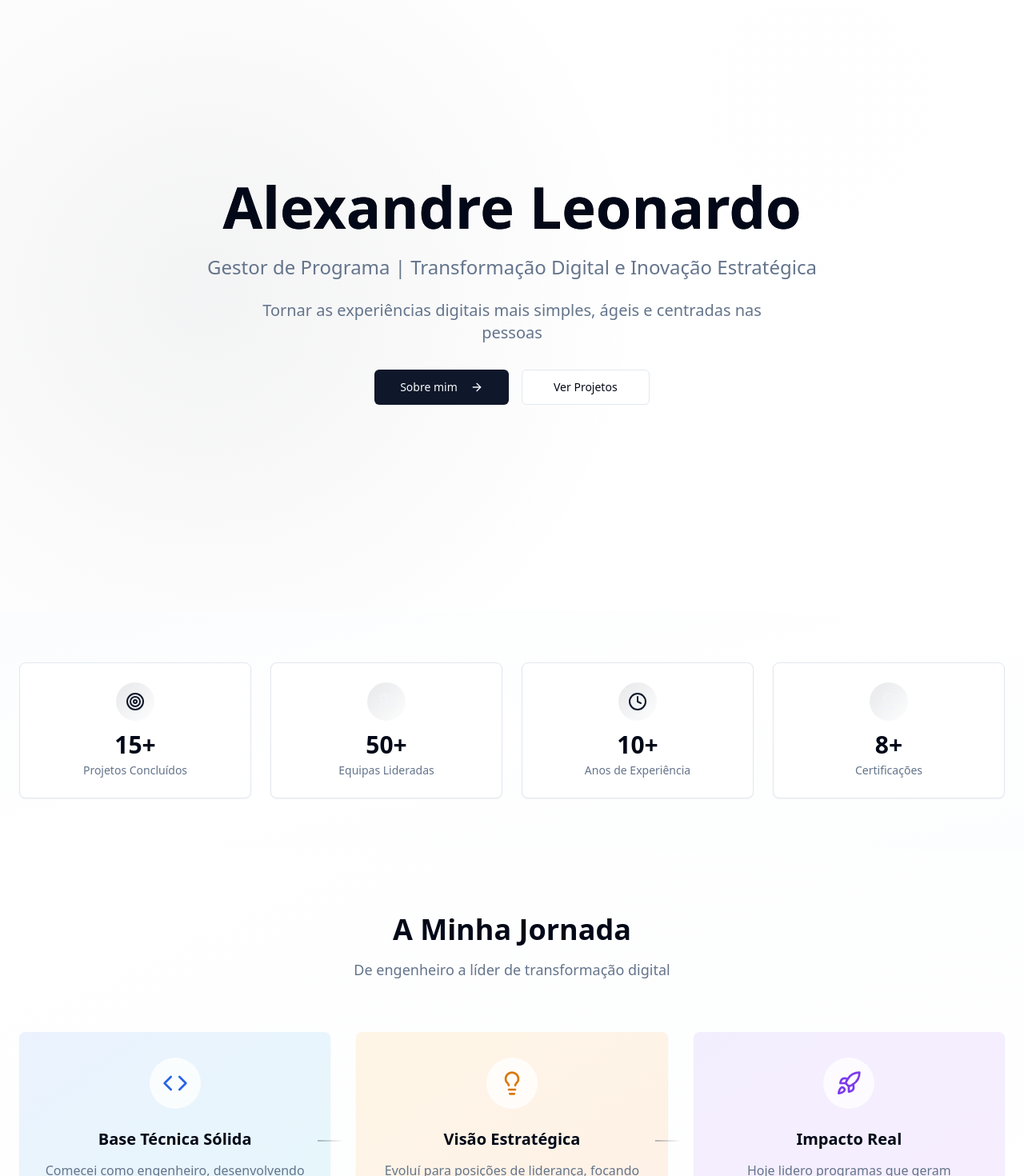
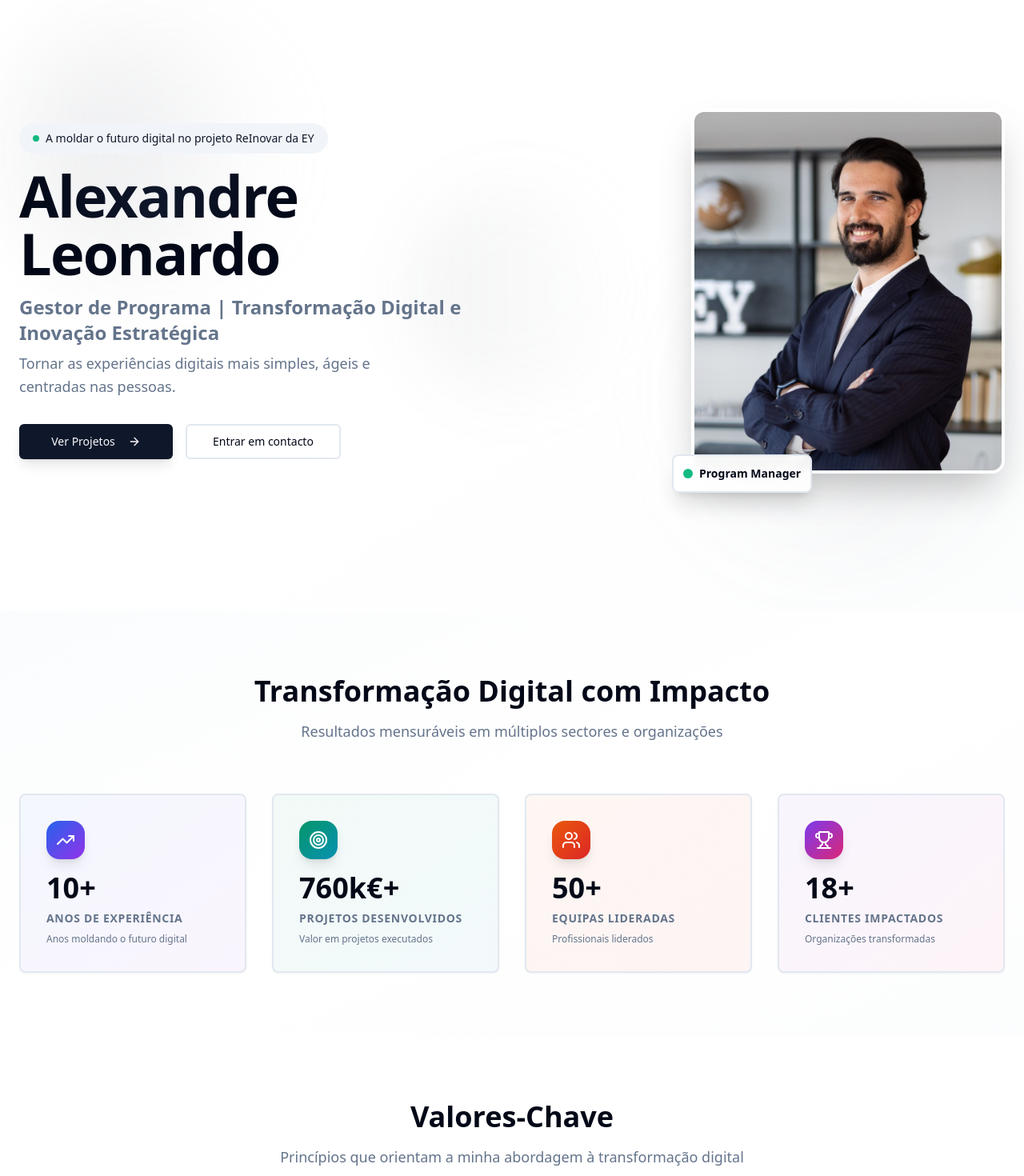
Before and after one commit to AlexandreLeonardo12/timeline-evolution, a React (Vite) app: page / in a window 1280 px wide. Shown: the part 100-1570 px from the top of the page at 80% size. Built offline with nearby package versions, Linux system fonts and the light colour scheme.

Commit message:
Refactor: Improve homepage design
Refactors the homepage to align with the user's provided example, aiming for a modern, dynamic, and high-value aesthetic. Innovates the presentation of metrics to reduce redundancy and enhance its appeal as a living CV for recruiters and potential employers.

```diff
--- a/src/pages/Index.tsx
+++ b/src/pages/Index.tsx
@@ -1,59 +1,222 @@
 import { Button } from '@/components/ui/button';
-import { ArrowRight } from 'lucide-react';
+import { ArrowRight, Briefcase, Code, Users, Trophy, Target, TrendingUp } from 'lucide-react';
 import { Link } from 'react-router-dom';
 import ContactCTA from '@/components/ContactCTA';
 import SEOHead from '@/components/SEOHead';
-import Indicators from '@/components/Indicators';
-import Journey from '@/components/Journey';
+import { Card } from '@/components/ui/card';
+import { Badge } from '@/components/ui/badge';
 import { useLanguage } from '@/contexts/LanguageContext';
 
 const Index = () => {
   const { t } = useLanguage();
+
+  const metrics = [
+    {
+      value: '10+',
+      label: t('indicators.experience'),
+      icon: TrendingUp,
+      description: 'Anos moldando o futuro digital',
+      color: 'from-blue-600 to-purple-600'
+    },
+    {
+      value: '760k€+',
+      label: 'Projetos Desenvolvidos',
+      icon: Target,
+      description: 'Valor em projetos executados',
+      color: 'from-emerald-600 to-cyan-600'
+    },
+    {
+      value: '50+',
+      label: t('indicators.teams'),
+      icon: Users,
+      description: 'Profissionais liderados',
+      color: 'from-orange-600 to-red-600'
+    },
+    {
+      value: '18+',
+      label: 'Clientes Impactados',
+      icon: Trophy,
+      description: 'Organizações transformadas',
+      color: 'from-violet-600 to-pink-600'
+    }
+  ];
+
+  const values = [
+    {
+      title: 'Simplicidade Estratégica',
+      description: 'Simplifico processos complexos, desenhando soluções intuitivas e centradas nas pessoas.',
+      icon: Target
+    },
+    {
+      title: 'Arquitetura Flexível',
+      description: 'Concebo soluções com visão de longo prazo, com impacto real e mensurável.',
+      icon: Code
+    },
+    {
+      title: 'Rigor e Agilidade',
+      description: 'Integro frameworks sólidas com metodologias ágeis, ajustando à realidade de cada contexto.',
+      icon: Briefcase
+    }
+  ];
 
   return (
     <>
       <SEOHead />
 
       {/* Hero Section */}
-      <div className="min-h-screen flex items-center justify-center bg-background relative overflow-hidden">
-        {/* Background Effects */}
-        <div className="absolute inset-0 bg-[radial-gradient(circle_at_20%_50%,hsl(var(--primary)/0.05),transparent_50%)]" />
-        <div className="absolute inset-0 bg-[radial-gradient(circle_at_80%_20%,hsl(var(--accent)/0.05),transparent_50%)]" />
+      <div className="min-h-screen flex items-center relative overflow-hidden bg-gradient-to-br from-background via-background to-muted/20">
+        {/* Animated Background */}
+        <div className="absolute inset-0">
+          <div className="absolute top-20 left-10 w-72 h-72 bg-gradient-to-r from-primary/10 to-accent/10 rounded-full blur-3xl animate-pulse"></div>
+          <div className="absolute bottom-20 right-10 w-96 h-96 bg-gradient-to-r from-accent/10 to-primary/10 rounded-full blur-3xl animate-pulse delay-700"></div>
+          <div className="absolute top-1/2 left-1/2 transform -translate-x-1/2 -translate-y-1/2 w-64 h-64 bg-gradient-to-r from-primary/5 to-accent/5 rounded-full blur-2xl"></div>
+        </div>
 
-        <div className="container mx-auto px-6 text-center space-y-8 relative z-10">
-          <div className="space-y-6 animate-fade-in">
-            <h1 className="text-4xl md:text-6xl lg:text-7xl font-bold text-foreground bg-gradient-to-br from-foreground to-foreground/70 bg-clip-text">
-              {t('hero.title')}
+        <div className="container mx-auto px-6 relative z-10">
+          <div className="grid lg:grid-cols-2 gap-12 items-center">
+            {/* Content */}
+            <div className="space-y-8 animate-fade-in">
+              <div className="space-y-4">
+                <Badge variant="secondary" className="inline-flex items-center gap-2 px-4 py-2 text-sm font-medium">
+                  <div className="w-2 h-2 bg-emerald-500 rounded-full animate-pulse"></div>
+                  A moldar o futuro digital no projeto ReInovar da EY
+                </Badge>
+
+                <h1 className="text-5xl md:text-7xl font-bold tracking-tight">
+                  <span className="bg-gradient-to-r from-foreground via-primary to-foreground bg-clip-text text-transparent">
+                    Alexandre
+                  </span>
+                  <br />
+                  <span className="text-foreground">Leonardo</span>
                 </h1>
-            <p className="text-xl md:text-2xl text-muted-foreground max-w-3xl mx-auto leading-relaxed">
-              {t('hero.subtitle')}
+
+                <div className="space-y-2">
+                  <p className="text-xl md:text-2xl font-semibold text-muted-foreground">
+                    Gestor de Programa | Transformação Digital e Inovação Estratégica
                   </p>
-            <p className="text-lg md:text-xl text-muted-foreground max-w-2xl mx-auto">
-              {t('hero.description')}
+                  <p className="text-lg text-muted-foreground leading-relaxed max-w-lg">
+                    Tornar as experiências digitais mais simples, ágeis e centradas nas pessoas.
                   </p>
                 </div>
+              </div>
 
-          <div className="flex flex-col sm:flex-row gap-4 justify-center items-center animate-fade-in">
-            <Link to="/about">
-              <Button size="lg" className="group min-w-40">
-                {t('hero.about')}
+              {/* Action Buttons */}
+              <div className="flex flex-col sm:flex-row gap-4">
+                <Link to="/projects">
+                  <Button size="lg" className="group min-w-48 bg-gradient-to-r from-primary to-primary/80 hover:from-primary/90 hover:to-primary/70 shadow-lg hover:shadow-xl transition-all">
+                    Ver Projetos
                     <ArrowRight className="ml-2 h-4 w-4 transition-transform group-hover:translate-x-1" />
                   </Button>
                 </Link>
-            <Link to="/projects">
-              <Button variant="outline" size="lg" className="min-w-40">
-                {t('hero.projects')}
+                <Link to="/contact">
+                  <Button variant="outline" size="lg" className="min-w-48 border-2 hover:bg-muted/50">
+                    Entrar em contacto
                   </Button>
                 </Link>
               </div>
             </div>
+
+            {/* Professional Image */}
+            <div className="relative flex justify-center lg:justify-end animate-fade-in">
+              <div className="relative">
+                {/* Floating badge */}
+                <div className="absolute -bottom-6 -left-6 z-10">
+                  <Card className="p-3 shadow-xl bg-background/95 backdrop-blur-sm border-2">
+                    <div className="flex items-center gap-2">
+                      <div className="w-3 h-3 bg-emerald-500 rounded-full animate-pulse"></div>
+                      <span className="font-semibold text-sm">Program Manager</span>
+                    </div>
+                  </Card>
                 </div>
 
-      {/* Indicators Section */}
-      <Indicators />
+                {/* Main image container */}
+                <div className="relative overflow-hidden rounded-2xl shadow-2xl border-4 border-background/50">
+                  <img
+                    src="/lovable-uploads/e6034d6b-5a32-480d-8185-a0b716f959ae.png"
+                    alt="Alexandre Leonardo"
+                    className="w-80 h-96 md:w-96 md:h-[28rem] object-cover object-center transition-transform hover:scale-105"
+                  />
+                  {/* Overlay gradient */}
+                  <div className="absolute inset-0 bg-gradient-to-t from-black/20 via-transparent to-transparent"></div>
+                </div>
+              </div>
+            </div>
+          </div>
+        </div>
+      </div>
 
-      {/* Journey Section */}
-      <Journey />
+      {/* Enhanced Metrics Section */}
+      <div className="py-20 bg-gradient-to-br from-muted/30 via-background to-muted/20">
+        <div className="container mx-auto px-6">
+          <div className="text-center mb-16 space-y-4">
+            <h2 className="text-3xl md:text-4xl font-bold text-foreground">
+              Transformação Digital com Impacto
+            </h2>
+            <p className="text-lg text-muted-foreground max-w-2xl mx-auto">
+              Resultados mensuráveis em múltiplos sectores e organizações
+            </p>
+          </div>
+
+          <div className="grid grid-cols-1 md:grid-cols-2 lg:grid-cols-4 gap-8">
+            {metrics.map((metric, index) => (
+              <Card key={index} className="group relative overflow-hidden p-8 hover:shadow-2xl transition-all duration-500 hover:scale-105 border-2 hover:border-primary/20">
+                {/* Background gradient */}
+                <div className={`absolute inset-0 bg-gradient-to-br ${metric.color} opacity-5 group-hover:opacity-10 transition-opacity`}></div>
+
+                <div className="relative space-y-4">
+                  <div className={`inline-flex p-3 rounded-2xl bg-gradient-to-br ${metric.color} shadow-lg`}>
+                    <metric.icon className="h-6 w-6 text-white" />
+                  </div>
+
+                  <div className="space-y-2">
+                    <div className="text-3xl md:text-4xl font-bold text-foreground">
+                      {metric.value}
+                    </div>
+                    <div className="text-sm font-semibold text-muted-foreground uppercase tracking-wider">
+                      {metric.label}
+                    </div>
+                    <div className="text-xs text-muted-foreground">
+                      {metric.description}
+                    </div>
+                  </div>
+                </div>
+              </Card>
+            ))}
+          </div>
+        </div>
+      </div>
+
+      {/* Values Section */}
+      <div className="py-20">
+        <div className="container mx-auto px-6">
+          <div className="text-center mb-16 space-y-4">
+            <h2 className="text-3xl md:text-4xl font-bold text-foreground">
+              Valores-Chave
+            </h2>
+            <p className="text-lg text-muted-foreground max-w-2xl mx-auto">
+              Princípios que orientam a minha abordagem à transformação digital
+            </p>
+          </div>
+
+          <div className="grid md:grid-cols-3 gap-8 max-w-6xl mx-auto">
+            {values.map((value, index) => (
+              <Card key={index} className="p-8 hover:shadow-xl transition-all duration-300 hover:scale-105 border-2 hover:border-primary/20">
+                <div className="space-y-4">
+                  <div className="inline-flex p-3 rounded-xl bg-gradient-to-br from-primary/10 to-accent/10">
+                    <value.icon className="h-6 w-6 text-primary" />
+                  </div>
+                  <h3 className="text-xl font-bold text-foreground">
+                    {value.title}
+                  </h3>
+                  <p className="text-muted-foreground leading-relaxed">
+                    {value.description}
+                  </p>
+                </div>
+              </Card>
+            ))}
+          </div>
+        </div>
+      </div>
 
       {/* Contact CTA */}
       <ContactCTA />
```
Also changed, not shown: public/lovable-uploads/e6034d6b-5a32-480d-8185-a0b716f959ae.png (added). Lines whose indentation alone changed are shown as unchanged.
